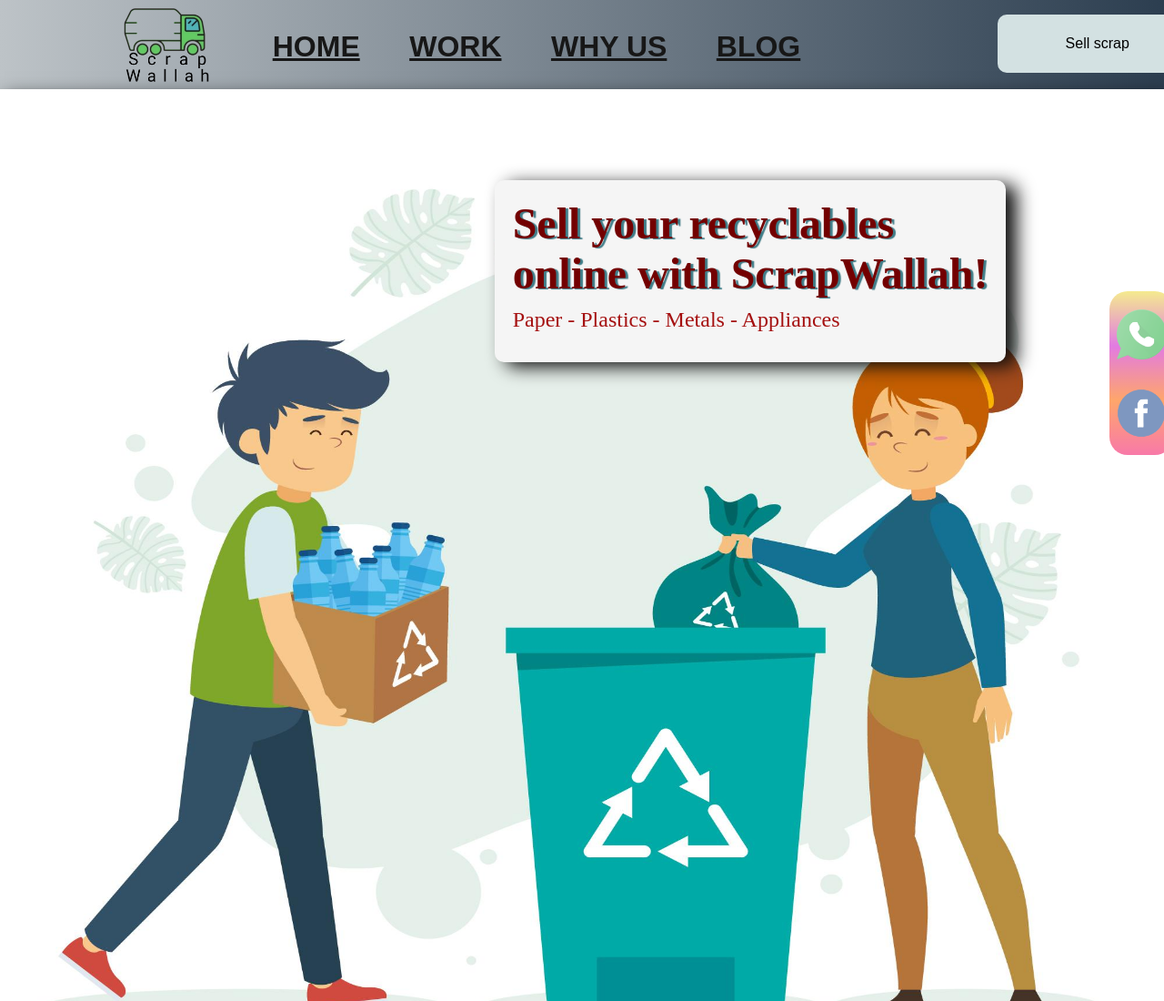
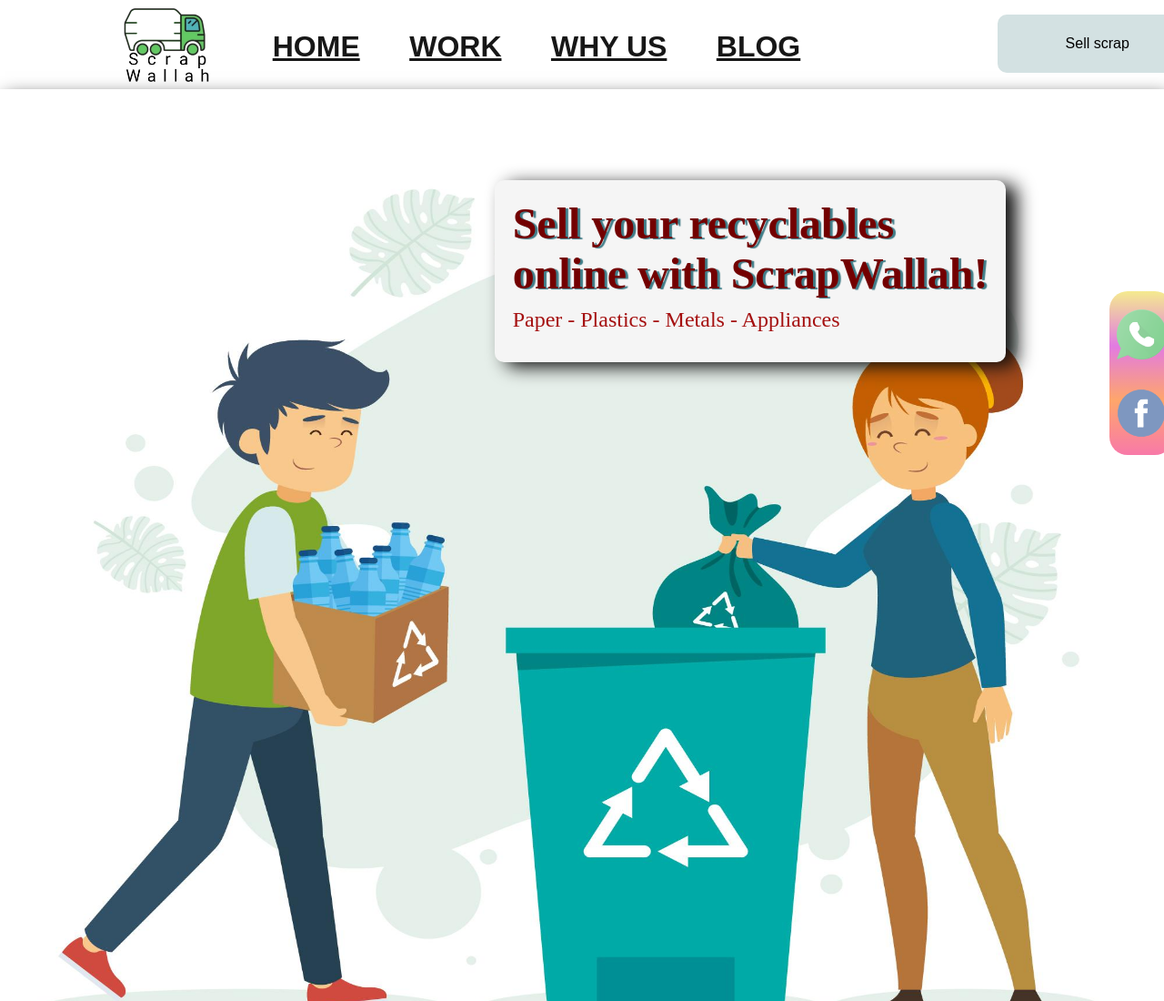
Before and after one commit to Aditiyasingh07/Collage-major-project, a plain HTML site: page index.html in a window 1280 px wide. Shown: the top 1100 px of the page at 91% size. Drawn offline with Linux system fonts and the light colour scheme.

Commit message:
Update style.css

```diff
--- a/style.css
+++ b/style.css
@@ -20,7 +20,7 @@ body {
 nav {
     display: flex;
     justify-content: space-around;
-    background-image: linear-gradient(to right, #bdc3c7 , #2c3e50);
+/*     background-image: linear-gradient(to right, #bdc3c7 , #2c3e50); */
     padding-top: 5px;
     align-items: center;
 }
```
